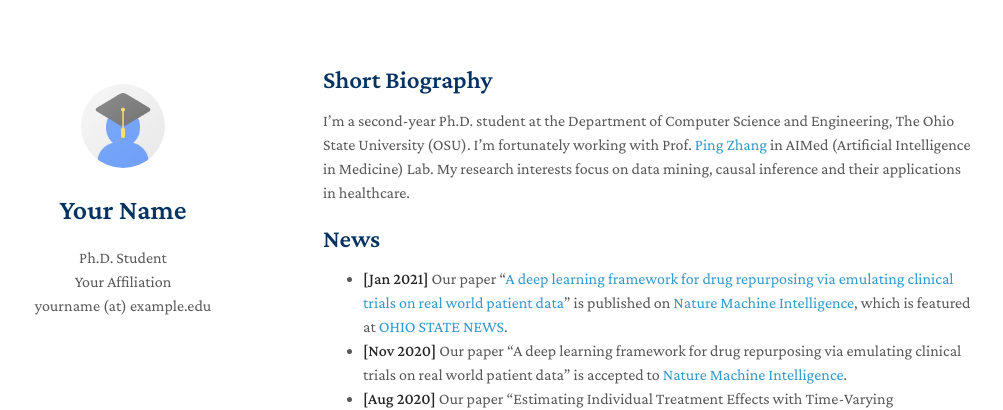
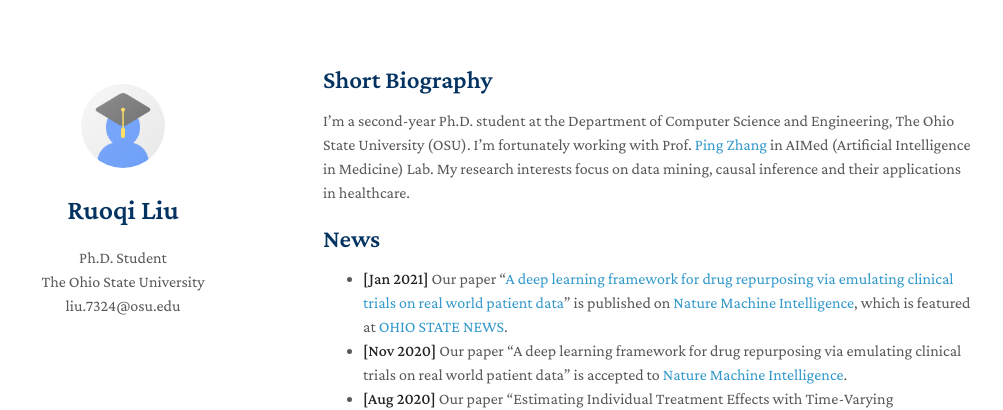
Before and after one commit to yinchangchang/changchangyin.github.io, a Jekyll site: the page built from index.md, in a window 1280 px wide. Shown: the top 410 px of the page, without its empty margins (147-1150 px from the left). Built offline with Jekyll 4.4.1, drawn with Linux system fonts in a browser that asks for light colours; nearby versions of some CDN libraries; a style sheet for code colours, icons or effects is not loaded; our own code applies the rules of GitHub Pages for plain Markdown files.

Commit message:
Update _config.yml

```diff
--- a/_config.yml
+++ b/_config.yml
@@ -1,15 +1,15 @@
-title: Your Name
+title: Ruoqi Liu
 position: Ph.D. Student
-affiliation: Your Affiliation
-email: yourname (at) example.edu
-keywords: minimal academic
-google_scholar: https://scholar.google.com/
-github_link: https://github.com/yaoyao-liu/minimal-light
-linkedin: https://www.linkedin.com/
+affiliation: The Ohio State University
+email: liu.7324@osu.edu
+keywords: Ruoqi Liu's homepage
+google_scholar: https://scholar.google.com/citations?user=bScV4D0AAAAJ&hl=en
+github_link: https://github.com/ruoqi-liu/
+linkedin: https://www.linkedin.com/in/ruoqi-liu/
 avatar: ./assets/img/avatar.png
 google_analytics: UA-111540567-4
 favicon: ./assets/img/favicon.png
 favicon_dark: ./assets/img/favicon-dark.png
-description: The Minimal Light is a simple and elegant jekyll theme for academic personal homepage.
-canonical: https://minimal-light.yyliu.net/
+description: Ruoqi Liu's homepage.
+canonical: https://ruoqi-liu.github.io/
 remote_theme: yaoyao-liu/minimal-light
```
